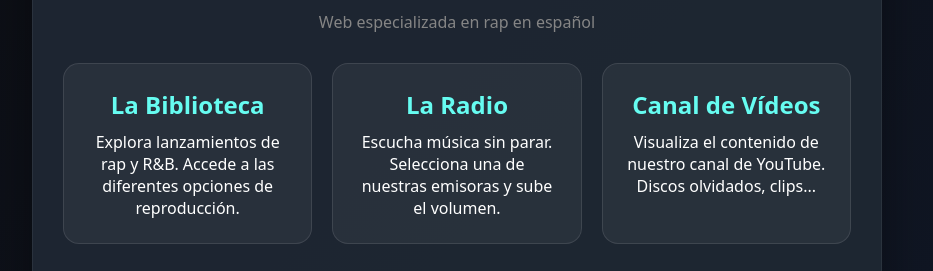
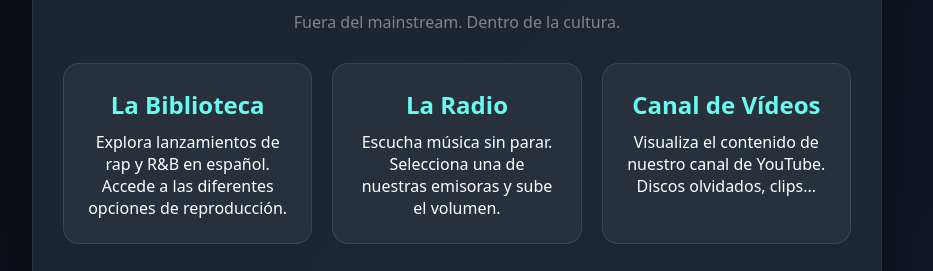
Before and after one commit to malditosraperos-spec/malditosraperos, a website: page index.html in a window 1280 px wide. Shown: the part 327-598 px from the top of the page, without its empty margins (183-1116 px from the left). Drawn offline with Linux system fonts and the light colour scheme.

Commit message:
Update index.html

```diff
--- a/index.html
+++ b/index.html
@@ -177,12 +177,12 @@
   <main class="home-card">
     <img src="img/biblioteca_icono.jpg" alt="Logo" class="brand-logo">
     <h1>Malditos Raperos</h1>
-    <p class="subtitle">Web especializada en rap en español</p>
+    <p class="subtitle">Fuera del mainstream. Dentro de la cultura.</p>
 
     <section class="nav-links">
       <a class="nav-card" href="biblioteca.html">
         <h2>La Biblioteca</h2>
-        <p>Explora lanzamientos de rap y R&B. Accede a las diferentes opciones de reproducción.</p>
+        <p>Explora lanzamientos de rap y R&B en español. Accede a las diferentes opciones de reproducción.</p>
       </a>
 
       <a class="nav-card" href="indexHR.html"> <!-- Asegúrate de que el nombre coincida -->
```
